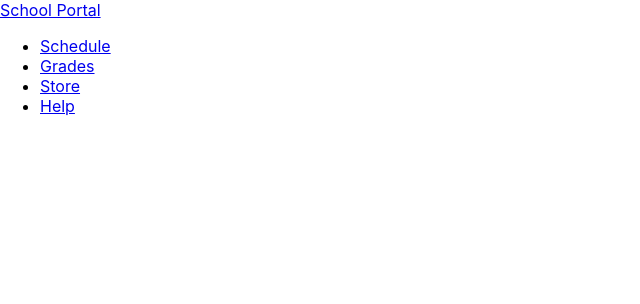
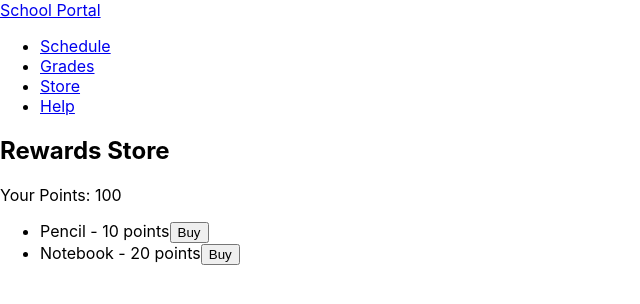
Before and after one commit to nikaloket/school, a React (Create React App) app: page /store in a window 1280 px wide. Shown: the top 304 px of the page, without its empty margins (0-640 px from the left). Built offline with nearby package versions, Linux system fonts and the light colour scheme.

Commit message:
Implemented store

```diff
--- a/src/App.js
+++ b/src/App.js
@@ -4,6 +4,7 @@ import Navbar from './components/Navbar';
 import Dashboard from './components/Dashboard';
 import Schedule from './components/Schedule';
 import Grades from './components/Grades';
+import Store from './components/Store';
 
 function App() {
   return (
@@ -13,6 +14,7 @@ function App() {
         <Route path="/" element={<Dashboard />} />
         <Route path="/schedule" element={<Schedule />} />
         <Route path="/grades" element={<Grades />} />
+        <Route path="/store" element={<Store />} />
       </Routes>
     </Router>
   );
--- /dev/null
+++ b/src/components/Store.jsx
@@ -0,0 +1,37 @@
+import React, { useEffect, useState } from 'react';
+import storeData from '../data/store.json';
+
+const Store = () => {
+  const [store, setStore] = useState([]);
+  const [points, setPoints] = useState(100);
+
+  useEffect(() => {
+    setStore(storeData);
+  }, []);
+
+  const handlePurchase = (itemCost) => {
+    if (points >= itemCost) {
+      setPoints(points - itemCost);
+      alert('Purchase successful!');
+    } else {
+      alert('Not enough points!');
+    }
+  };
+
+  return (
+    <div className="container mt-4">
+      <h2>Rewards Store</h2>
+      <p>Your Points: {points}</p>
+      <ul>
+        {store.map((item) => (
+          <li key={item.id}>
+            {item.item} - {item.points} points
+            <button onClick={() => handlePurchase(item.points)} className="btn btn-primary ml-2">Buy</button>
+          </li>
+        ))}
+      </ul>
+    </div>
+  );
+};
+
+export default Store;
--- /dev/null
+++ b/src/data/store.json
@@ -0,0 +1,4 @@
+[
+    { "id": 1, "item": "Pencil", "points": 10 },
+    { "id": 2, "item": "Notebook", "points": 20 }
+  ]
```
